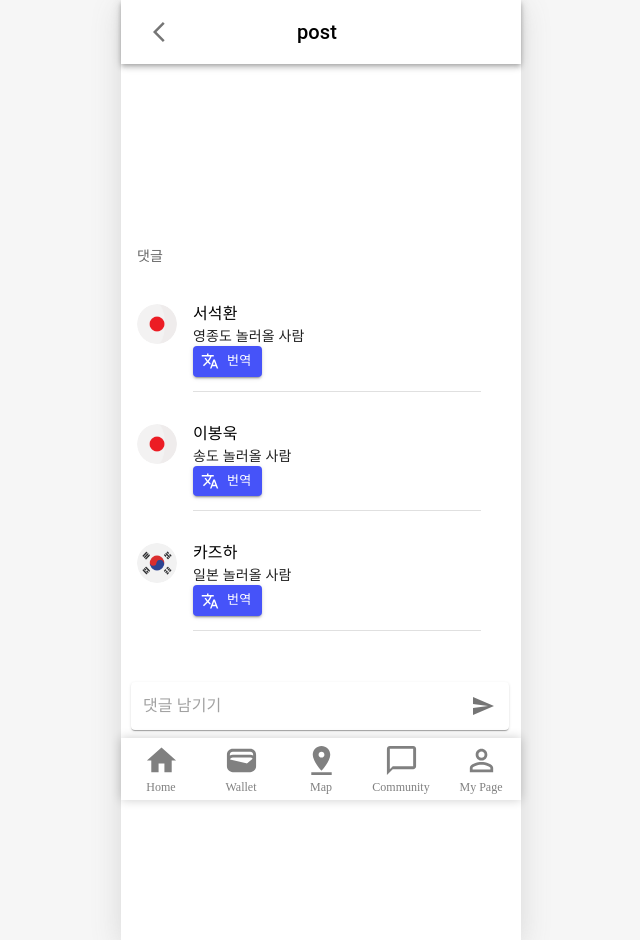
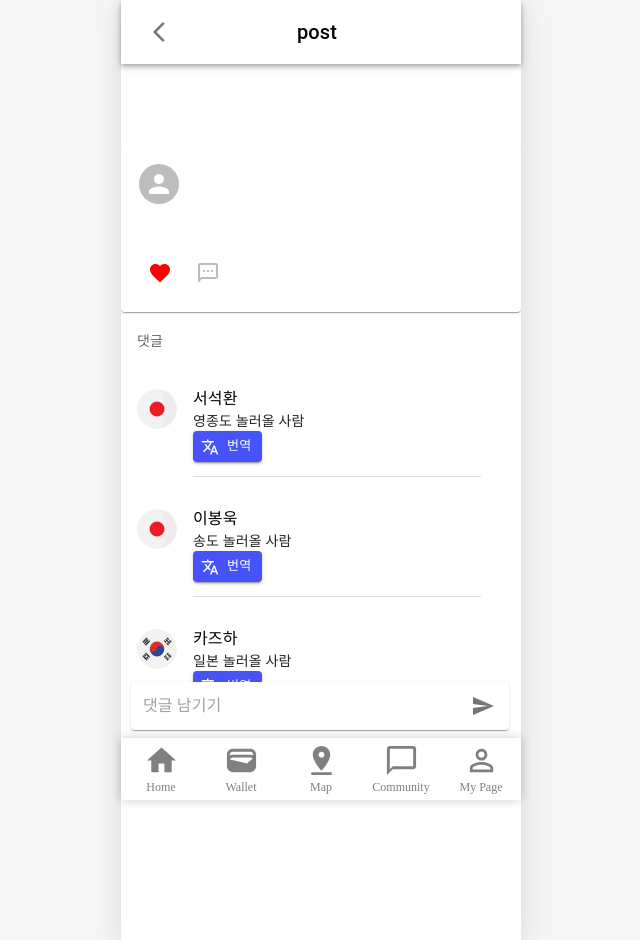
Before and after one commit to v6-yeogaekgi/FE_yeogaekgi, a React (Create React App) app: page /community/post in a window 1280 px wide. Shown: the whole page, without its empty margins (319-959 px from the left). Built offline with nearby package versions, Linux system fonts and the light colour scheme.

Commit message:
Feat : postItem

```diff
--- a/src/pages/Community/Post.jsx
+++ b/src/pages/Community/Post.jsx
@@ -4,6 +4,7 @@ import * as React from 'react';
 import Box from '@mui/material/Box';
 import Header from '../../layout/Header/Header';
 import Footer from '../../layout/Footer/Footer';
+import PostItem from './components/PostItem';
 
 
 const PageLayout = ({ children, menuName }) => {
@@ -16,6 +17,7 @@ const PageLayout = ({ children, menuName }) => {
         }}>
             <Header menuName="post" />
             <Box sx={{ flexGrow: 1, overflowY: 'auto' }}>
+                <PostItem/>
                 <CommentList />
             {/* CommentRegister를 화면 하단에 고정 */}
             <Box sx={{
```
